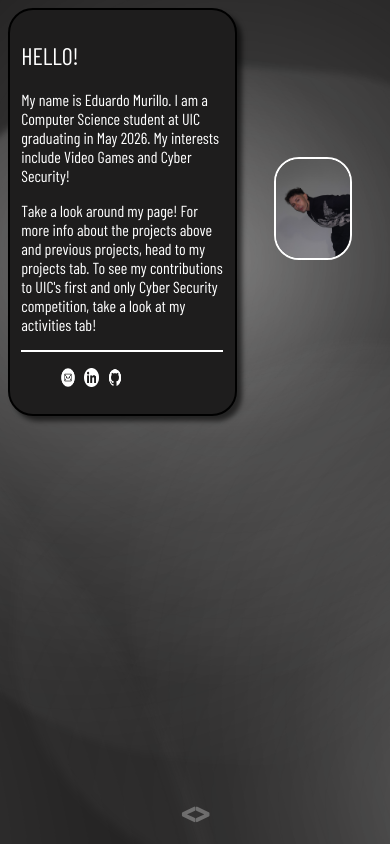
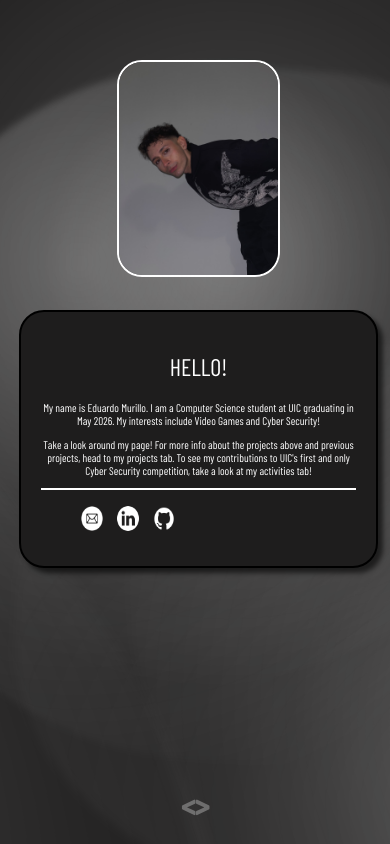
Before and after one commit to edmuri/Website, a React (Vite) app in the folder frontend/: page /#/ in a window 390 px wide. Shown: the top 844 px of the page. Built offline with nearby package versions, Linux system fonts and the light colour scheme; a web font is replaced by a local one.

Commit message:
fixing mobile layout

```diff
--- a/frontend/index.css
+++ b/frontend/index.css
@@ -20,6 +20,23 @@ App{
     height: 50px;
     display: flex;
     justify-content: center;
+}
+
+@media (max-width: 768px) {
+  .NavBar {
+    position: fixed;
+    height: 60px;
+    padding: 0 10px;
+    bottom:0vh;
+  }
+}
+
+@media (max-width: 480px) {
+  .NavBar {
+    height: 65px;
+    font-size: 0.9rem;
+    bottom:0vh;
+  }
 }
 
 .barlow-condensed-thin {
--- a/frontend/index.html
+++ b/frontend/index.html
@@ -3,6 +3,7 @@
     <head>
         <meta charset="UTF-8" />
         <title>Murillo</title>
+        <meta name="viewport" content="width=device-width, initial-scale=1.0">
         <link rel="icon" href="./src/Pages/photos/development.png">
         <link rel="stylesheet" href="./index.css">
         <link rel="preconnect" href="https://fonts.googleapis.com">
--- a/frontend/src/Pages/Components/AboutDesc.jsx
+++ b/frontend/src/Pages/Components/AboutDesc.jsx
@@ -20,6 +20,7 @@ const AboutDesc = () => {
                 I am currently the Experience Team Lead for the Capture the Flame cyber security competiton! I spend most of my time doing research
                 for my challenges while mentoring the rest of my team and leading them into making the compeition the best it can be!
             </p>
+
 
             {/* <section className="listings">
                 <Line/>
--- a/frontend/src/Pages/Styles/AboutPage.css
+++ b/frontend/src/Pages/Styles/AboutPage.css
@@ -34,21 +34,16 @@
     color:white;
 }
 .img-container{
-    /* width:clamp(18rem,29vw,30rem);
-    height:clamp(18rem,20vw,30rem); */
-    z-index:1;
-    /* background-color: yellow; */
-}
-.photoImage{
-    /* width:100%; */
-    /* height:100%; */
-    /* object-fit: contain; */
-    width:clamp(12rem,15vw,30rem);
-    height:clamp(18rem,18vw,30rem);
     z-index:1;
     border: 2px solid white;
     border-radius: 25px;
     overflow:hidden;
+}
+.photoImage{
+    display:block;
+    width:clamp(12rem,15vw,30rem);
+    height:clamp(18rem,18vw,30rem);
+    z-index:1;
 }
 
 .favoritesContainer{
@@ -58,6 +53,7 @@
     padding:0%;
     justify-content: center;
 }
+
 .aboutDesc{
     /* margin-top: 1%; */
     height:60%;
@@ -65,6 +61,7 @@
     display:flex;
     align-self: center;
     flex-direction: column;
+    /* margin:0; */
     row-gap: 0%;
     padding:1%;
     border:2px solid;
@@ -89,3 +86,42 @@
 .listingLine{
     width:50%;
 }
+
+@media (max-width: 768px){
+    .topSection{
+        flex-direction: column;
+        row-gap: 0%;
+    }
+    .right-container{
+        flex-direction: row;
+        margin-left:2%;
+        column-gap:7%;
+        width: 90%;
+    }
+
+    .aboutDesc{
+        /* margin-top:10%;
+        margin-left:5%; */
+        margin:2%;
+        height:45%;
+        min-width:3vh;
+    }
+    .img-container{
+        margin:-1%;
+    }
+    .photoImage{
+        width:9rem;
+        height:11rem;
+        transform:translateX(-15px);
+    }
+    .aboutDesc>h1{
+        font-size:1.2rem;
+    }
+    .aboutDesc>p{
+        font-size:0.9rem;
+    }
+    .fav-title-container{
+        height:100%;
+        width:60%;
+    }
+}
--- a/frontend/src/Pages/Styles/Components/Description.css
+++ b/frontend/src/Pages/Styles/Components/Description.css
@@ -1,5 +1,4 @@
 .description{
-    /* background-color:red;   */
     display:flex;
     flex-direction: column;
     row-gap: 0%;
@@ -16,7 +15,6 @@
     list-style:none;
     column-gap: 15%;
     width:30%;
-    /* background-color: blue; */
 }
 
 .icon{
@@ -24,3 +22,13 @@
     height:100%;
     filter:invert(1);
 }
+
+@media (max-width: 480px) {
+    .description{
+        width:90vw;
+        margin:4%;
+    }
+    p{
+        font-size: clamp(0.7rem,1vh,10rem);
+    }
+}
--- a/frontend/src/Pages/Styles/Components/Favorites.css
+++ b/frontend/src/Pages/Styles/Components/Favorites.css
@@ -4,7 +4,6 @@
     display:flex;
     flex-direction:column;
     object-fit: contain;
-    /* background-color: blue; */
 }
 .song{
     display: flex;
@@ -59,3 +58,22 @@
 .play:hover{
     filter:invert(1);
 }
+
+@media (max-width: 784px){
+    .favSongs{
+        height:75%;
+        width:45%;
+    }
+    .song{
+        margin-bottom:4%;
+    }
+    .songSection{
+        padding:0.5%;
+    }
+    .songSection>p{
+        font-size:0.8rem;
+    }
+    .songSection>h1{
+        font-size:1rem;
+    }
+}
--- a/frontend/src/Pages/Styles/Components/ProjectDisplay.css
+++ b/frontend/src/Pages/Styles/Components/ProjectDisplay.css
@@ -75,10 +75,10 @@
     width:35%;
 }
 .Project-description-div>p{
-    font-size:clamp(0.1rem,0.9vw,10rem);
+    /* font-size:clamp(0.1rem,0.9vw,10rem); */
 }
 .Project-description{
-    font-size:clamp(0.5rem,1vw,15rem);
+    font-size:clamp(0.1rem,0.9vw,10rem);
 }
 .carousel-container{
     max-height: 100%;
@@ -117,7 +117,6 @@
 /* BOTTOM RIGHT SECTION */
 .Project-extra-details-div{
     margin-top:auto;
-    /* background-color: rgb(128, 0, 100); */
     margin-left:5%;
     margin-right:6%;
     display:flex;
@@ -149,3 +148,81 @@ h3{
     color:white;
     /* padding-right:5%; */
 }
+
+@media (max-width: 768px) {
+    .project-display-div{
+        min-height:70vh;
+    }
+    .topPart{
+        flex-direction: column-reverse;
+    }
+    .Project-title {
+        font-size: 1.2rem;
+        padding-left: 2%;
+        width:100%;
+    }
+
+    .carousel-container{
+        margin-top:1%;
+    }
+
+    .Project-dates, .Project-role {
+        font-size: 0.9rem;
+        text-align: center;
+    }
+
+    .Project-description {
+        font-size: 0.65rem;
+        width:100%;
+    }
+    .Project-description-div{
+        width:90%;
+        margin-left: 5%;
+    }
+
+    .projectImageToggle {
+        font-size: 1.5rem;
+    }
+    .Project-features>h3{
+        font-size: 1rem;
+        padding:0%;
+        margin:0;
+    }
+    .Project-tech>h3{
+        font-size: 1rem;
+        padding:0%;
+        margin:0;
+    }
+    .feature-list{
+        font-size:0.60rem;
+    }
+    .tech-list-items{
+        font-size:0.65rem;
+    }
+    .Project-tech{
+        width:35%;
+        display: flex;
+        flex-direction: column;
+    }
+    .Project-features{
+        width:100%;
+        display: flex;
+        flex-direction: column;
+        align-items: center;
+    }
+    .Project-features-list{
+        display:flex;
+        flex-direction:column;
+        align-items: center;
+        justify-content: center;
+        padding:1%;
+    }
+
+    .tech-list{
+        padding:1%;
+    }
+    .Link-icon-container{
+        max-width:17%;
+    }
+
+}
--- a/frontend/src/Pages/Styles/HomePage.css
+++ b/frontend/src/Pages/Styles/HomePage.css
@@ -1,84 +1,160 @@
-
-body{
+body {
     background-color: #1e1d1d;
-    margin:0;
-    padding:0;
-    height:100vh;
+    margin: 0;
+    padding: 0;
+    height: 100vh;
 }
 
-#main-content{
-    display:flex;
+#main-content {
+    display: flex;
     flex-direction: column;
     column-gap: 0%;
-    height:100%;
+    height: 100%;
 }
 
-.top-container{
-    display:flex;
-    height:80%;
-    /* background-color:yellow; */
-    width:100%;
+.top-container {
+    display: flex;
+    height: 80%;
+    width: 100%;
 }
 
-/* Left side of screen */
-.description-container{
+.description-container {
     display: flex;
     justify-items: center;
     align-items: center;
-    width:100%;
-    padding:2% 0 0 2%;
-    /* background-color: black; */
+    width: 100%;
+    padding: 2% 0 0 2%;
 }
 
-.Text,p{
-    color:white;
+.Text, p {
+    color: white;
 }
 
-
 /* Right side of screen */
-#photo-container{
-    /* background-color:rgb(62, 45, 45); */
-    width:50%;
-    padding:5%;
+#photo-container {
+    width: 50%;
+    padding: 5%;
     align-items: center;
     align-content: center;
-    justify-items:center;
+    justify-items: center;
     justify-content: center;
-    row-gap:2%;
+    row-gap: 2%;
 }
 
-#photo-box{
-    /* border:2px solid;
-    box-shadow: 5px 5px 5px rgba(0, 0, 0, 0.597);
-    border-radius: 25px; */
-    padding:3% 0 3% 0%;
+#photo-box {
+    padding: 3% 0;
     justify-items: center;
     align-content: center;
 }
 
-#photo-div{
-    display:flex;
+#photo-div {
+    display: flex;
     justify-content: center;
     border-radius: 25px;
-    border:2px solid white;
-    /* background:black; */
-    overflow:hidden;
-    width:65%;
-    padding:0%;
-    margin:5%;
-}
-img{
-    height:100%;
-    width:100%;
-    padding:0%;
-    z-index: 1;
-    /* opacity:100; */
-}
-.Line{
-    width:70%;
+    border: 2px solid white;
+    overflow: hidden;
+    width: 65%;
+    padding: 0%;
+    margin: 5%;
 }
 
-.NavBar{
+img {
+    height: 100%;
+    width: 100%;
+    padding: 0%;
+    z-index: 1;
+}
+
+.Line {
+    width: 70%;
+}
+
+.NavBar {
     align-self: center;
-    width:75%;
+    width: 75%;
 }
+
+
+
+@media (max-width: 768px) {
+    body {
+        height: auto;
+    }
+
+    #main-content {
+        flex-direction: column;
+        padding:5%;
+    }
+
+    .top-container {
+        flex-direction: column-reverse;
+        align-items: center;
+        height: auto;
+        padding: 5%;
+    }
+
+    .description-container {
+        width: 100vw;
+        text-align: center;
+        padding: 5%;
+        justify-content: center;
+    }
+
+    #photo-container {
+        width: 90%;
+        padding: 2%;
+        margin-top: 20px;
+        display: flex;
+        justify-content: center;
+    }
+
+    #photo-div {
+        width: 90%;
+        margin: 0 auto;
+    }
+
+    img {
+        width: 100%;
+        height: auto;
+    }
+
+    .NavBar {
+        width: 100%;
+        padding: 10px 0;
+    }
+
+    .Line {
+        width: 90%;
+    }
+}
+
+@media (max-width: 480px) {
+    .top-container{
+        padding: 1%;
+    }
+    .description-container {
+        /* background-color: yellow; */
+        padding: 1px;
+        /* font-size: 0.9rem;
+        font-size:clamp(0.5rem, 0.8vw, 10rem); */
+    }
+
+    #photo-container {
+        width: 65%;
+        padding: 0;
+    }
+
+    #photo-div {
+        width: 70%;
+        margin: 10px auto;
+    }
+
+    img {
+        border-radius: 15px;
+    }
+
+    .NavBar {
+        width: 100%;
+        padding: 8px;
+    }
+}
--- a/frontend/src/Pages/Styles/ProjectsPage.css
+++ b/frontend/src/Pages/Styles/ProjectsPage.css
@@ -5,10 +5,8 @@
     flex-direction: column;
 }
 .topProjectsPage{
-    /* background-color: purple; */
     height:100%;
     display:flex;
-    /* justify-content: center; */
     column-gap: 11%;
 }
 .project-nav-bar{
@@ -18,11 +16,6 @@
 .projectDisplay{
     height:100%;
     width:65%;
-    /* display:flex; */
-    /* align-content: center;
-    justify-content: center; */
-    /* padding:1%; */
-    /* background-color:yellow; */
     background-color: black;
     margin-top: 0.5%;
     justify-self: center;
@@ -36,3 +29,13 @@
     background-color:#ffffff;
     color:black;
 }
+
+@media (max-width: 480px){
+    .topProjectsPage{
+        column-gap: 5%;
+    }
+    .projectDisplay{
+        width:75%;
+        margin-top: 10%;
+    }
+}
```
Also changed, not shown: 10 other files (tests, documents, lock files or other folders).
